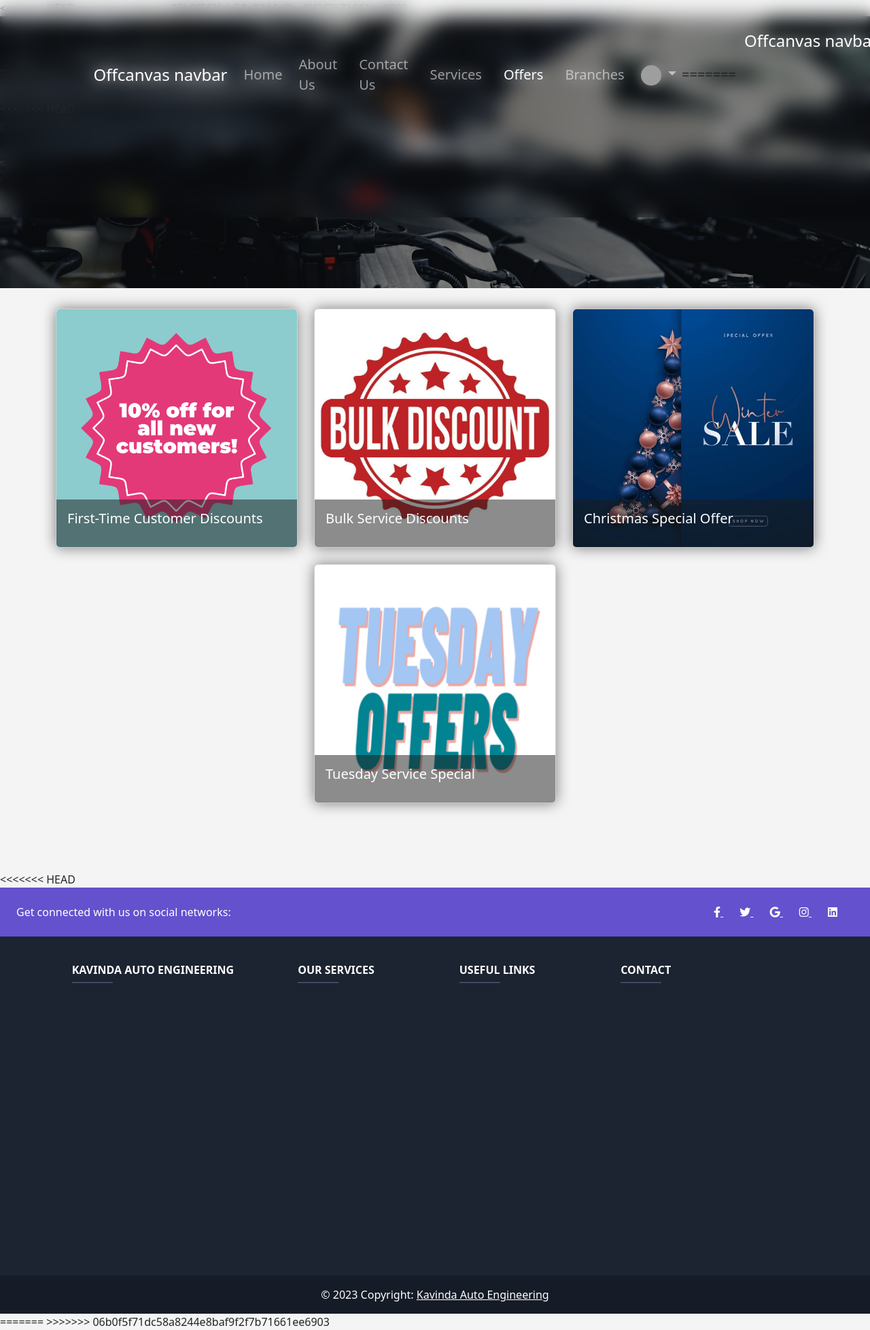
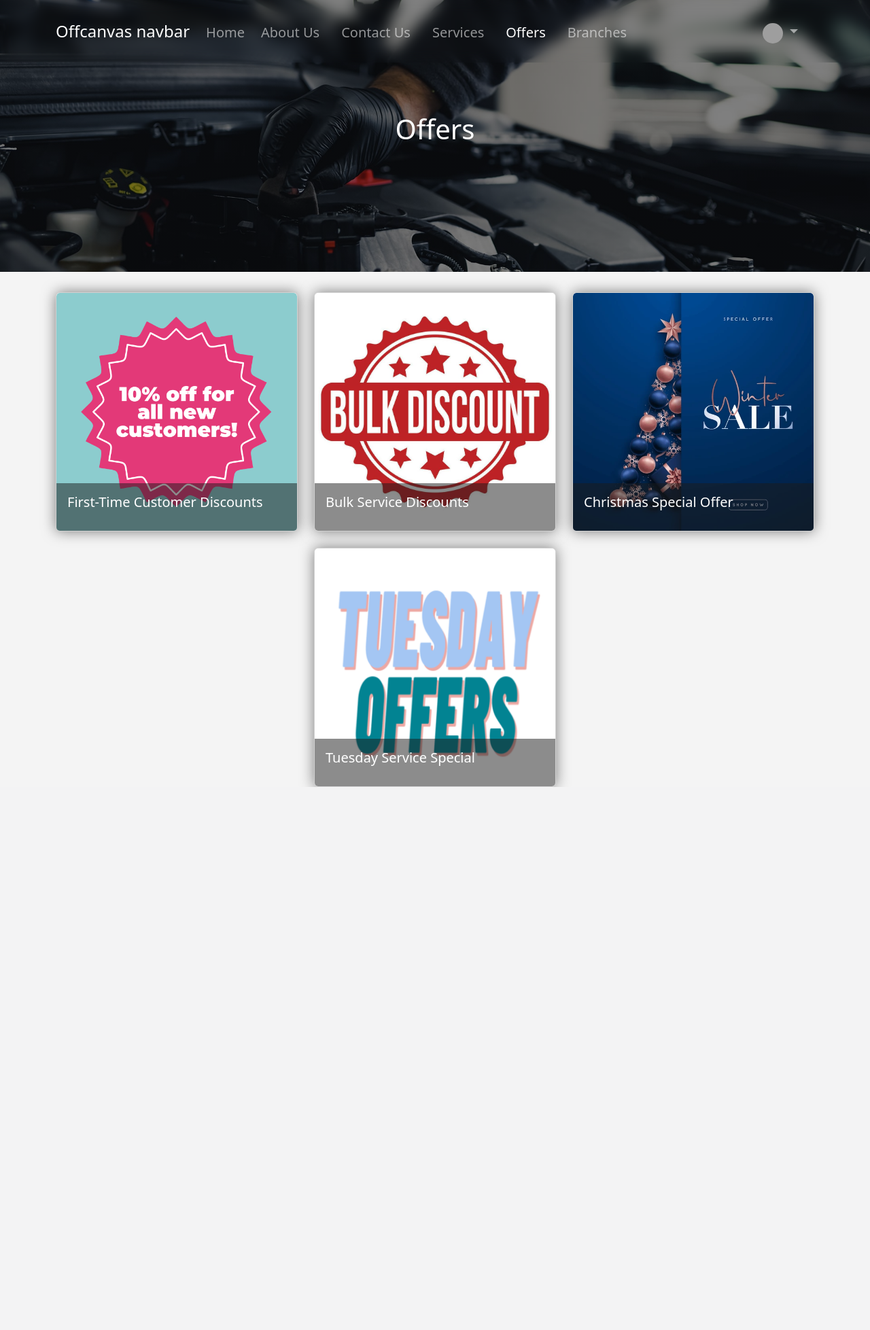
Before and after one commit to starlightaris/car_service_ms, a PHP site: page /offers.php in a window 1280 px wide. Shown: the whole page at 68% size. After the commit the page ends 1158 px from the top, so only its background shows below. Run offline with PHP 8.4, Linux system fonts and the light colour scheme; a user stored in the database is signed in; grey boxes are pictures that could not be loaded.

Commit message:
commit-14

```diff
--- a/Branches.php
+++ b/Branches.php
@@ -8,6 +8,7 @@
     <link href="https://cdn.jsdelivr.net/npm/bootstrap@5.3.0/dist/css/bootstrap.min.css" rel="stylesheet">
     <link rel="stylesheet" type="text/css" href="css/style-aboutUs.css">
     <link rel="stylesheet" type="text/css" href="css/style-branch.css">
+    <link rel="stylesheet" type="text/css" href="css/style-header-footer.css">
 
 </head>
 
--- a/css/style-branch.css
+++ b/css/style-branch.css
@@ -25,7 +25,7 @@
 
 .container {
     /* margin-top: 100px; */
-    margin-bottom: 100px;
+    /* margin-bottom: 100px; */
 }
 
 h1 {
--- a/css/style-header-footer.css
+++ b/css/style-header-footer.css
@@ -8,6 +8,7 @@
     top: 0;
     left: 0;
     width: 100%;
+
     z-index: 1000; /* Ensures it stays on top */
     padding: 20px 0;
     /* background-color: transparent !important;
--- a/css/style-offer.css
+++ b/css/style-offer.css
@@ -24,7 +24,7 @@
   }
 .container{
     /* margin-top: 100px; */
-    margin-bottom: 100px;
+    /* margin-bottom: 100px; */
 }
 h1{
     text-align: center;
@@ -34,6 +34,7 @@
     width: 100%;
     box-shadow: 0 0 20px rgba(0, 0, 0, 0.5);
     overflow: hidden;
+
 
 }
 .card-body{
@@ -47,7 +48,9 @@
     color: white;
 }
 h5{
+
   font-size: 20px;
+
 }
 .card-img-top {
     width: 100%;
--- a/css/style-service.css
+++ b/css/style-service.css
@@ -26,7 +26,7 @@
 
 .container {
    /* margin-top: 100px;*/
-    margin-bottom: 100px;
+    /* margin-bottom: 100px; */
 }
 
 h1 {
--- a/header.php
+++ b/header.php
@@ -9,92 +9,6 @@
 
 <!--navbar-->
 <nav class="navbar navbar-expand-lg navbar-dark bg-transparent fixed-top">
-<<<<<<< HEAD
-  <div class="container">
-    <!--logo-->
-
-    <a class="navbar-brand fs-4" href="home.html">Offcanvas navbar</a>
-    <!--toggle btn-->
-    <button class="navbar-toggler shadow-none border-0" type="button" data-bs-toggle="offcanvas"
-      data-bs-target="#offcanvasNavbar" aria-controls="offcanvasNavbar" aria-label="Toggle navigation">
-      <span class="navbar-toggler-icon"></span>
-    </button>
-    <!--side bar-->
-    <div class="sidebar offcanvas offcanvas-start" tabindex="-1" id="offcanvasNavbar"
-      aria-labelledby="offcanvasNavbarLabel">
-      <!--sidebar Header -->
-      <div class="offcanvas-header text-white border-bottom">
-        <h5 class="offcanvas-title" id="offcanvasNavbarLabel">Offcanvas</h5>
-        <button type="button" class="btn-close btn-close-white shadow-none" data-bs-dismiss="offcanvas"
-          aria-label="Close"></button>
-      </div>
-      <!--sidebar body-->
-      <div class="offcanvas-body d-flex flex-column flex-lg-row p-4 p-lg-0">
-        <ul class="navbar-nav justify-content-center align-items-center fs-5 flex-grow-1 pe-3">
-          <li class="nav-item">
-            <a class="nav-link <?php echo ($currentPage == 'index.php') ? 'active' : ''; ?>" aria-current="page"
-              href="index.php">Home</a>
-          </li>
-          <li class="nav-item mx-2">
-            <a class="nav-link <?php echo ($currentPage == 'aboutUs.php') ? 'active' : ''; ?>" href="aboutUs.php">About
-              Us </a>
-          </li>
-          <li class="nav-item mx-2">
-            <a class="nav-link <?php echo ($currentPage == 'contact.php') ? 'active' : ''; ?>"
-              href="contact.php">Contact Us</a>
-          </li>
-          <li class="nav-item mx-2">
-            <a class="nav-link <?php echo ($currentPage == 'services.php') ? 'active' : ''; ?>"
-              href="services.php">Services</a>
-          </li>
-          <li class="nav-item mx-2">
-            <a class="nav-link <?php echo ($currentPage == 'offers.php') ? 'active' : ''; ?>"
-              href="offers.php">Offers</a>
-          </li>
-          <li class="nav-item mx-2">
-            <a class="nav-link <?php echo ($currentPage == 'branches.php') ? 'active' : ''; ?>"
-              href="branches.php">Branches</a>
-          </li>
-          <?php
-          if (isset($_SESSION['userId'])) { ?>
-
-            <!-- Profile Dropdown -->
-            <li class="nav-item dropdown ">
-
-              <a class="nav-link dropdown-toggle" href="#" role="button" data-bs-toggle="dropdown" aria-expanded="false">
-                <img src="images/user.png" alt="Profile" width="30" height="30" class="rounded-circle">
-              </a>
-              <ul class="dropdown-menu">
-                <li><a class="dropdown-item" href="profile.php">Profile</a></li>
-                <form id="dltform" action="delete_profile.php" method="POST" style="display: none;">
-                </form>
-                <li><a class="dropdown-item text-danger" href="javascript:void(0);" onclick="confirmDelete()">Delete
-                    Profile</a></li>
-                <script>
-                  function confirmDelete() {
-                    var confirmAction = confirm("Are you sure you want to delete your account?");
-                    if (confirmAction) {
-
-                      document.getElementById('dltform').submit();
-                    }
-                  }
-                </script>
-                <li>
-                  <hr class="dropdown-divider">
-                </li>
-                <li><a class="dropdown-item" href="logout.php">Log Out</a></li>
-              </ul>
-            </li>
-          <?php } else { ?>
-            <!-- Login / Sign Up -->
-            <div class="d-flex flex-column flex-lg-row justify-content-center align-items-center gap-3">
-              <a href="login.php" class="text-white">Login</a>
-              <a href="register.php" class="text-white text-decoration-none px-3 py-1 rounded-4"
-                style="background-color:red;">Register</a>
-            </div>
-          <?php } ?>
-
-=======
   <div class="container d-flex align-items-center">
     <!--logo-->
 
@@ -169,7 +83,6 @@
               </div>
             <?php } ?>
           </div>
->>>>>>> 06b0f5f71dc58a8244e8baf9f2f7b71661ee6903
       </div>
     </div>
   </div>
@@ -179,9 +92,4 @@
   window.addEventListener('scroll', () => {
     navEl.classList.toggle('navbar-scrolled', window.scrollY >= 30);
   });
-<<<<<<< HEAD
-
-
-=======
->>>>>>> 06b0f5f71dc58a8244e8baf9f2f7b71661ee6903
 </script>
--- a/offers.php
+++ b/offers.php
@@ -1,17 +1,14 @@
 <!DOCTYPE html>
 <html>
-<<<<<<< HEAD
-=======
 
-<head>
+<!-- <head>
   <meta charset="utf-8">
   <meta name="viewport" content="width=device-width, initial-scale=1">
   <title>Offers</title>
   <link href="https://cdn.jsdelivr.net/npm/bootstrap@5.3.3/dist/css/bootstrap.min.css" rel="stylesheet">
   <script src="https://cdn.jsdelivr.net/npm/bootstrap@5.3.3/dist/js/bootstrap.bundle.min.js"></script>
   <link rel="stylesheet" type="text/css" href="css/style-offer.css">
-  <link rel="stylesheet" type="text/css" href="css/style-header.css">
->>>>>>> 06b0f5f71dc58a8244e8baf9f2f7b71661ee6903
+  <link rel="stylesheet" type="text/css" href="css/style-header.css"> -->
 
 <head>
   <meta charset="utf-8">
@@ -21,22 +18,17 @@
   <link rel="stylesheet" type="text/css" href="css/style-offer.css">
   <link rel="stylesheet" type="text/css" href="css/style-header-footer.css">
   <link rel="stylesheet" href="https://cdnjs.cloudflare.com/ajax/libs/font-awesome/6.0.0/css/all.min.css">
+  <title>Offers</title>
 
 </head>
 
 <body>
   <div class="hero-image">
-<<<<<<< HEAD
-    <div id="header">
-      <?php include("header.php"); ?>
-    </div>
-=======
     <div id="header"></div>
     <?php
     include("header.php");
     ?>
 
->>>>>>> 06b0f5f71dc58a8244e8baf9f2f7b71661ee6903
 
     <div class="hero-text">
       <h1>Offers</h1>
@@ -91,15 +83,6 @@
       <div class="col"></div>
     </div>
   </div>
-<<<<<<< HEAD
-  <script src="js/navbar-scroll.js"></script>
-  <!-- Footer -->
-  <div id="footer">
-    <?php include("footer.php"); ?>
-  </div>
-
-=======
->>>>>>> 06b0f5f71dc58a8244e8baf9f2f7b71661ee6903
 </body>
 
 </html>
--- a/php/conf.php
+++ b/php/conf.php
@@ -1,6 +1,6 @@
 <?php
 
-$servername="localhost:3308";
+$servername="localhost";
 $username="root";
 $password="";
 $dbname="car_service_db";
```
Also changed, not shown: contact.php (+20 -6 lines), css/style-contact.css (+34 -4 lines).
